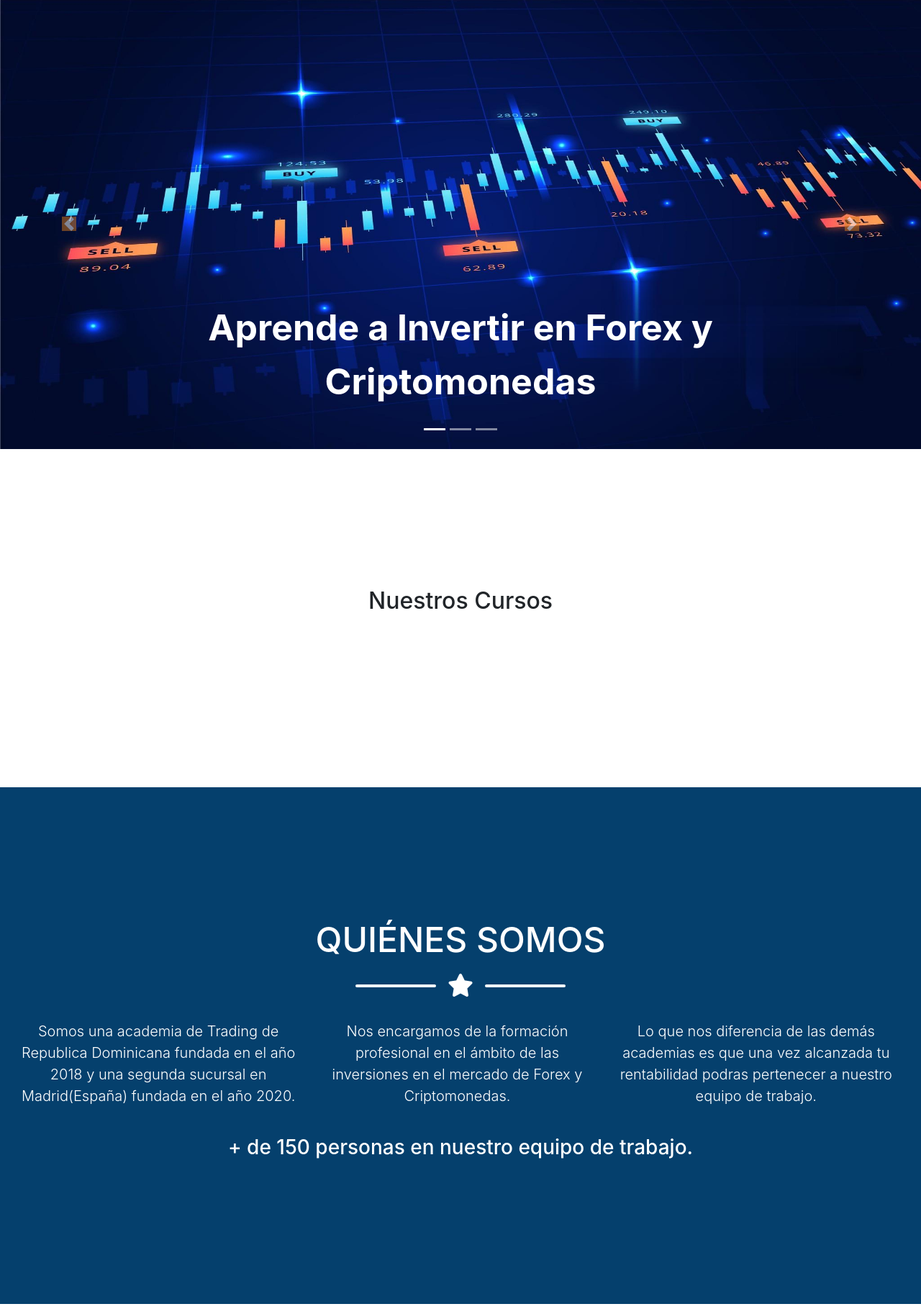
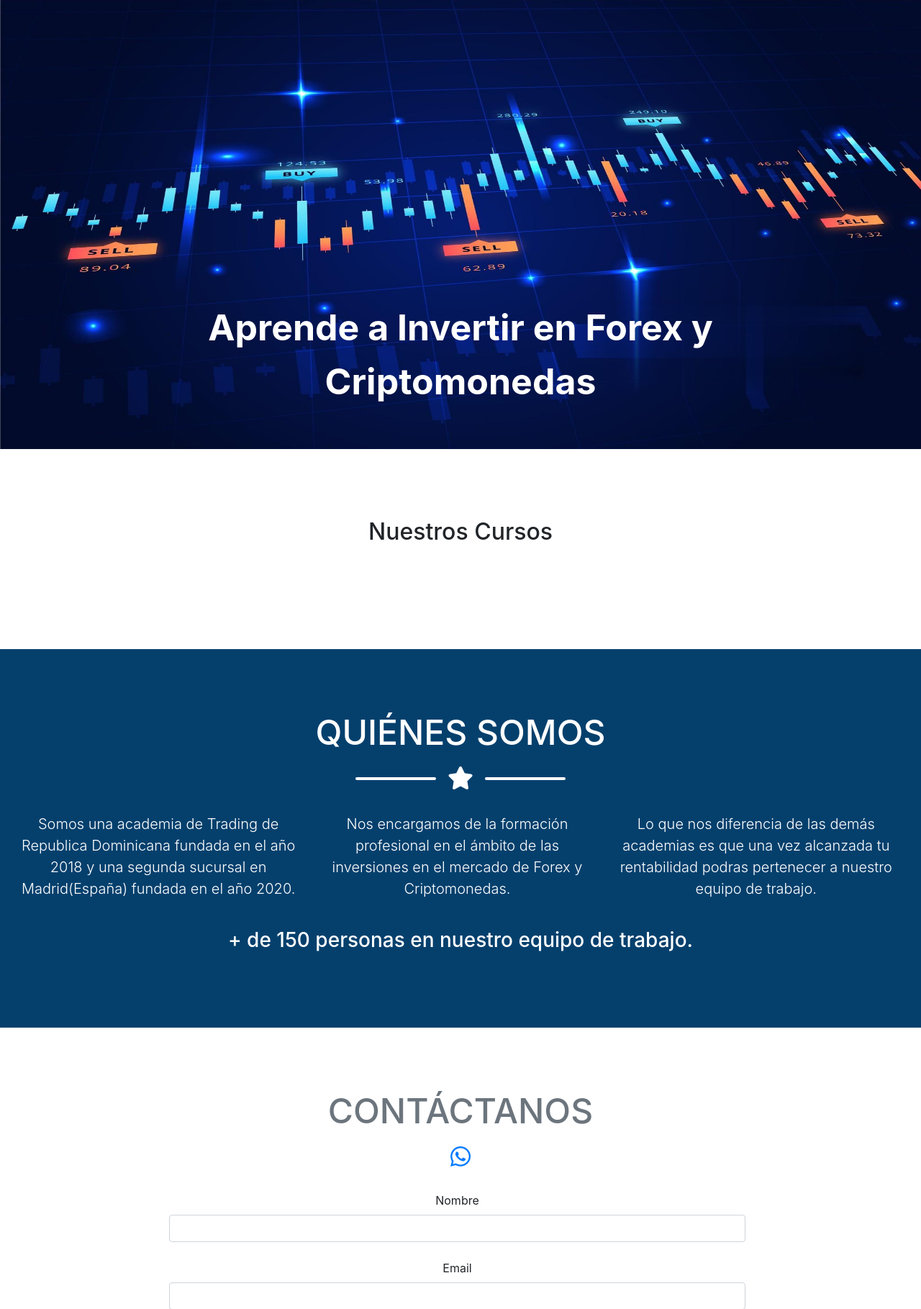
Before and after one commit to kokoyoana/Academia, a Django app: page / in a window 1280 px wide. Shown: the part 128-1947 px from the top of the page at 72% size. Run offline with Django 3.2, Linux system fonts and the light colour scheme; data that the repository does not hold is empty; some libraries are stand-ins or nearby versions.

Commit message:
padding section

```diff
--- a/academia/app/static/css/style.css
+++ b/academia/app/static/css/style.css
@@ -395,7 +395,7 @@ text-align: center !important;
 
 
 .page-section {
-  padding: 12rem 0;
+  padding: 6rem 0;
 }
 .page-section .page-section-heading {
   font-size: 2.25rem;
--- a/academia/templates/app/index.html
+++ b/academia/templates/app/index.html
@@ -40,6 +40,7 @@
                     <a href="{% url 'app:inicio' %}"><img class="mx-auto mb-3 logoIMG"
                             src="{% static 'img/logo2.png' %}" width="140px;" alt="logo" /></a>
                 </div>
+
 
                 <nav class="col navbar navbar-expand-xl justify-content-end menuDrch">
                     <!-- Toggler/collapsibe Button -->
@@ -90,8 +91,10 @@
                             </li> -->
 
                         </ul>
+
                     </div>
                 </nav>
+
             </div>
 
         </div>
@@ -104,11 +107,6 @@
 
     <header class="masthead text-white text-center">
         <div class="carousel slide" data-ride="carousel" id="carouselExampleIndicators">
-            <ol class="carousel-indicators">
-                <li class="active" data-slide-to="0" data-target="#carouselExampleIndicators"></li>
-                <li data-slide-to="1" data-target="#carouselExampleIndicators"></li>
-                <li data-slide-to="2" data-target="#carouselExampleIndicators"></li>
-            </ol>
             <div class="carousel-inner">
                 <div class="carousel-item active">
                     <div class="carousel-caption">
@@ -129,11 +127,7 @@
                     </div>
                     <img alt="flayer" class="d-block w-100" src="{% static 'img/estudiante.jpg' %}">
                 </div>
-                <a class="carousel-control-prev" data-slide="prev" href="#carouselExampleIndicators" role="button"><span
-                        aria-hidden="true" class="carousel-control-prev-icon"></span> <span
-                        class="sr-only">Previous</span></a> <a class="carousel-control-next" data-slide="next"
-                    href="#carouselExampleIndicators" role="button"><span aria-hidden="true"
-                        class="carousel-control-next-icon"></span> <span class="sr-only">Next</span></a>
+
             </div>
 
     </header>
```
